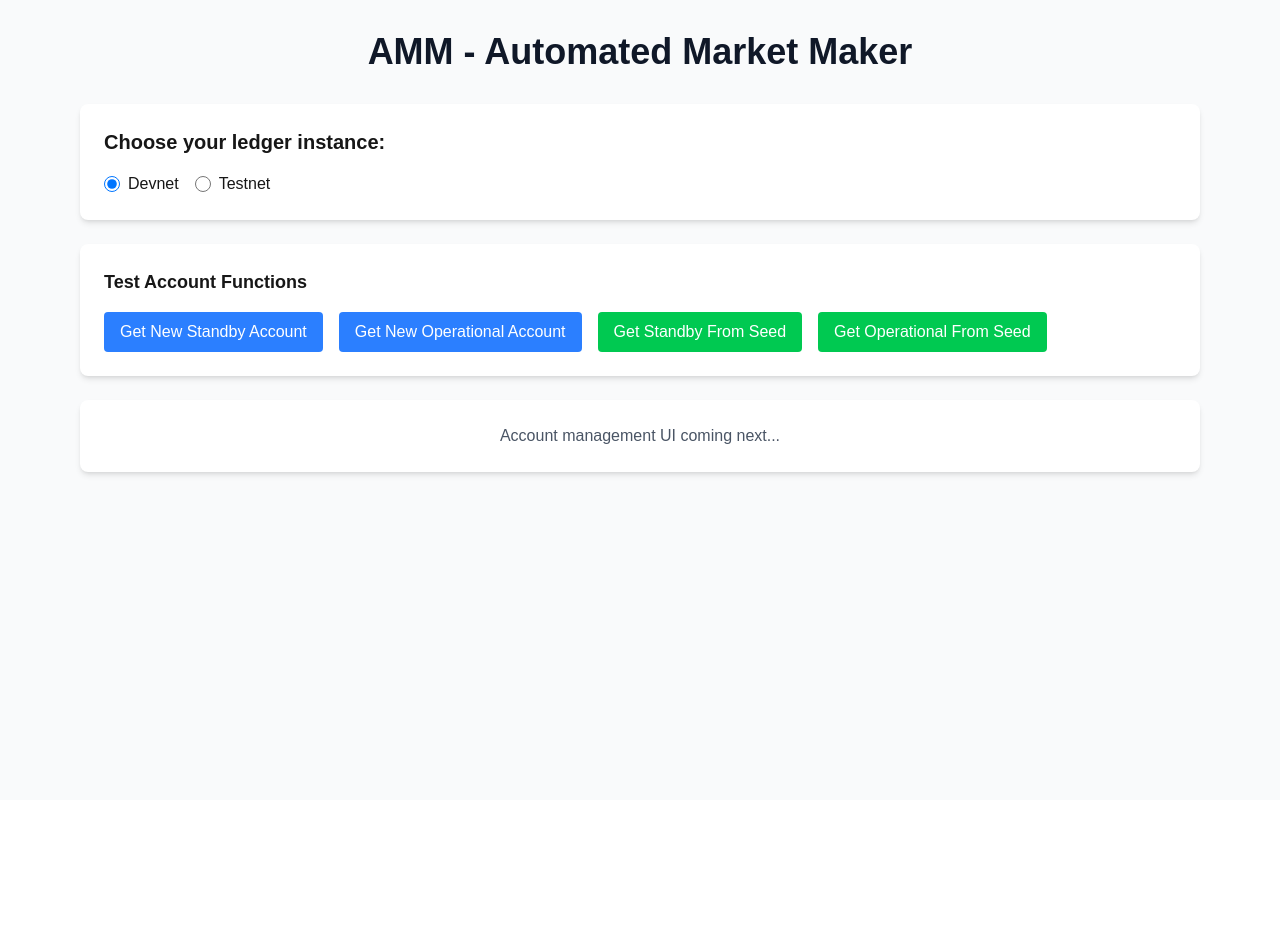
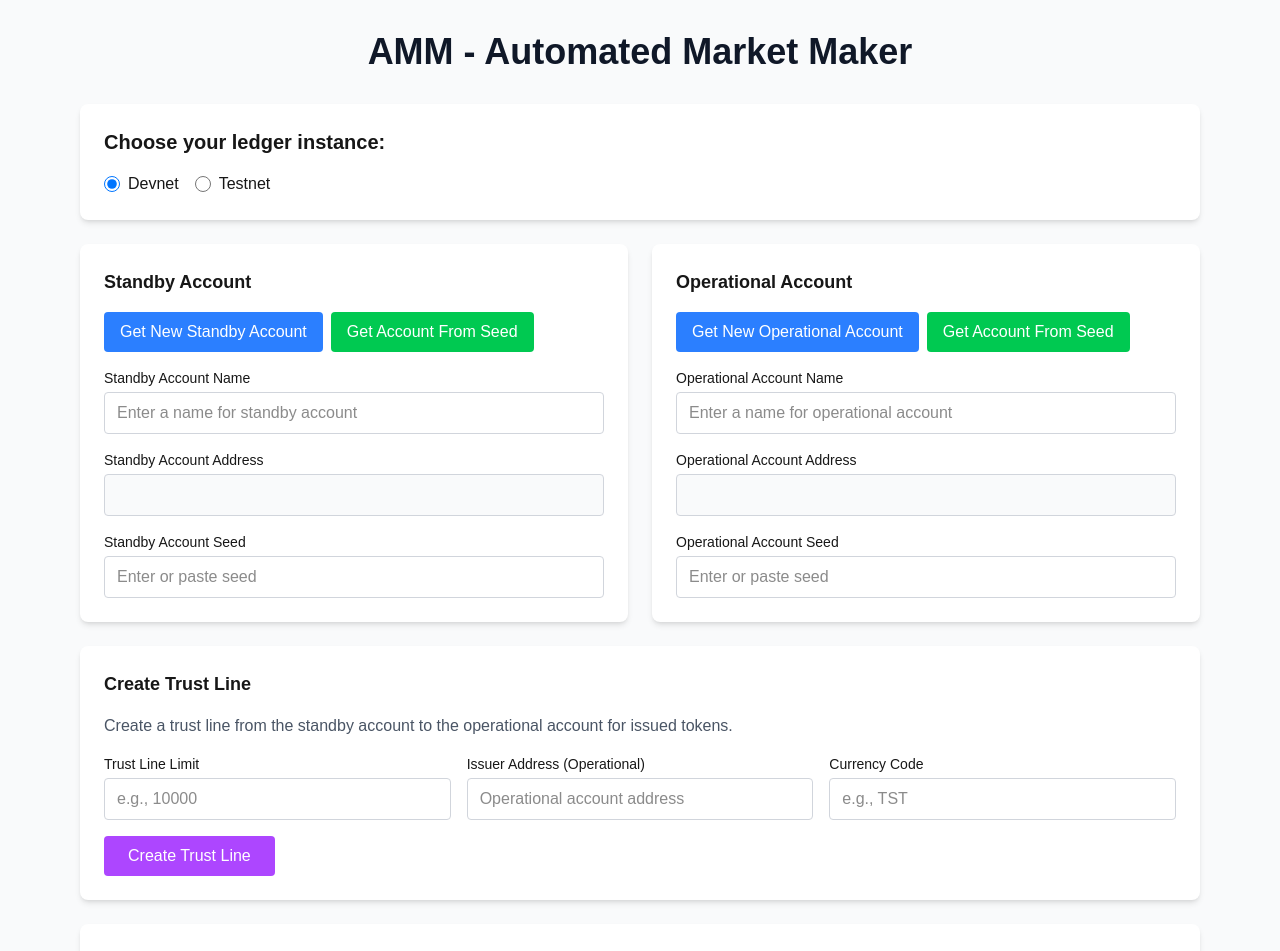
Before and after one commit to Avoisavo/EasyA-Wiser, a Next.js app: page /amm in a window 1280 px wide. Shown: the top 951 px of the page. Before the commit the page ends 800 px from the top, so only its background shows below. Built offline with nearby package versions, Linux system fonts and the light colour scheme.

Commit message:
added trust line function

```diff
--- a/pages/amm.js
+++ b/pages/amm.js
@@ -118,6 +118,55 @@ export default function AMM() {
     }
   };
 
+  // Create trust line
+  const createTrustLine = async () => {
+    if (!trustlineLimit || !destination || !currency) {
+      alert('Please fill in all trust line fields');
+      return;
+    }
+
+    setLoading(true);
+    const net = getNetworkUrl();
+    const client = new xrpl.Client(net);
+
+    try {
+      await client.connect();
+      setResults(`===Creating Trust Line===\n\nConnected to ${net}.`);
+
+      const standby_wallet = xrpl.Wallet.fromSeed(standbyAccount.seed);
+
+      const trustSet = {
+        TransactionType: "TrustSet",
+        Account: standby_wallet.address,
+        LimitAmount: {
+          currency: currency,
+          issuer: destination,
+          value: trustlineLimit
+        }
+      };
+
+      const prepared = await client.autofill(trustSet);
+      const signed = standby_wallet.sign(prepared);
+      const result = await client.submitAndWait(signed.tx_blob);
+
+      if (result.result.meta.TransactionResult == "tesSUCCESS") {
+        setResults(prev => prev + `\n\nTrust line created successfully!`);
+        setResults(prev => prev + `\nLimit: ${trustlineLimit}`);
+        setResults(prev => prev + `\nCurrency: ${currency}`);
+        setResults(prev => prev + `\nIssuer: ${destination}`);
+      } else {
+        setResults(prev => prev + `\n\nError creating trust line: ${result.result.meta.TransactionResult}`);
+      }
+
+    } catch (error) {
+      console.error('Error creating trust line:', error);
+      setResults(prev => prev + `\n\nError: ${error.message}`);
+    } finally {
+      await client.disconnect();
+      setLoading(false);
+    }
+  };
+
   return (
     <div className="min-h-screen bg-gray-50 py-8">
       <Head>
@@ -155,10 +204,13 @@ export default function AMM() {
           </div>
         </div>
 
-        {/* Testing Buttons - Basic account creation testing */}
-        <div className="bg-white rounded-lg shadow-md p-6 mb-6">
-          <h3 className="text-lg font-semibold mb-4">Test Account Functions</h3>
-          <div className="flex gap-4 flex-wrap">
+        {/* Account Management */}
+        <div className="grid md:grid-cols-2 gap-6 mb-6">
+          {/* Standby Account */}
+          <div className="bg-white rounded-lg shadow-md p-6">
+            <h3 className="text-lg font-semibold mb-4">Standby Account</h3>
+            <div className="space-y-4">
+              <div className="flex gap-2">
                 <button
                   onClick={() => getNewAccount('standby')}
                   disabled={loading}
@@ -167,6 +219,54 @@ export default function AMM() {
                   Get New Standby Account
                 </button>
                 <button
+                  onClick={() => getAccountFromSeed('standby')}
+                  disabled={loading}
+                  className="px-4 py-2 bg-green-500 text-white rounded hover:bg-green-600 disabled:opacity-50"
+                >
+                  Get Account From Seed
+                </button>
+              </div>
+
+              <div>
+                <label className="block text-sm font-medium mb-1">Standby Account Name</label>
+                <input
+                  type="text"
+                  value={standbyAccount.name}
+                  onChange={(e) => setStandbyAccount({...standbyAccount, name: e.target.value})}
+                  className="w-full px-3 py-2 border border-gray-300 rounded focus:outline-none focus:border-blue-500"
+                  placeholder="Enter a name for standby account"
+                />
+              </div>
+
+              <div>
+                <label className="block text-sm font-medium mb-1">Standby Account Address</label>
+                <input
+                  type="text"
+                  value={standbyAccount.address}
+                  readOnly
+                  className="w-full px-3 py-2 border border-gray-300 rounded bg-gray-50"
+                />
+              </div>
+
+              <div>
+                <label className="block text-sm font-medium mb-1">Standby Account Seed</label>
+                <input
+                  type="text"
+                  value={standbyAccount.seed}
+                  onChange={(e) => setStandbyAccount({...standbyAccount, seed: e.target.value})}
+                  className="w-full px-3 py-2 border border-gray-300 rounded focus:outline-none focus:border-blue-500"
+                  placeholder="Enter or paste seed"
+                />
+              </div>
+            </div>
+          </div>
+
+          {/* Operational Account */}
+          <div className="bg-white rounded-lg shadow-md p-6">
+            <h3 className="text-lg font-semibold mb-4">Operational Account</h3>
+            <div className="space-y-4">
+              <div className="flex gap-2">
+                <button
                   onClick={() => getNewAccount('operational')}
                   disabled={loading}
                   className="px-4 py-2 bg-blue-500 text-white rounded hover:bg-blue-600 disabled:opacity-50"
@@ -174,25 +274,103 @@ export default function AMM() {
                   Get New Operational Account
                 </button>
                 <button
-              onClick={() => getAccountFromSeed('standby')}
-              disabled={loading}
-              className="px-4 py-2 bg-green-500 text-white rounded hover:bg-green-600 disabled:opacity-50"
-            >
-              Get Standby From Seed
-            </button>
-            <button
                   onClick={() => getAccountFromSeed('operational')}
                   disabled={loading}
                   className="px-4 py-2 bg-green-500 text-white rounded hover:bg-green-600 disabled:opacity-50"
                 >
-              Get Operational From Seed
+                  Get Account From Seed
+                </button>
+              </div>
+
+              <div>
+                <label className="block text-sm font-medium mb-1">Operational Account Name</label>
+                <input
+                  type="text"
+                  value={operationalAccount.name}
+                  onChange={(e) => setOperationalAccount({...operationalAccount, name: e.target.value})}
+                  className="w-full px-3 py-2 border border-gray-300 rounded focus:outline-none focus:border-blue-500"
+                  placeholder="Enter a name for operational account"
+                />
+              </div>
+
+              <div>
+                <label className="block text-sm font-medium mb-1">Operational Account Address</label>
+                <input
+                  type="text"
+                  value={operationalAccount.address}
+                  readOnly
+                  className="w-full px-3 py-2 border border-gray-300 rounded bg-gray-50"
+                />
+              </div>
+
+              <div>
+                <label className="block text-sm font-medium mb-1">Operational Account Seed</label>
+                <input
+                  type="text"
+                  value={operationalAccount.seed}
+                  onChange={(e) => setOperationalAccount({...operationalAccount, seed: e.target.value})}
+                  className="w-full px-3 py-2 border border-gray-300 rounded focus:outline-none focus:border-blue-500"
+                  placeholder="Enter or paste seed"
+                />
+              </div>
+            </div>
+          </div>
+        </div>
+
+        {/* Trust Line Creation */}
+        <div className="bg-white rounded-lg shadow-md p-6 mb-6">
+          <h3 className="text-lg font-semibold mb-4">Create Trust Line</h3>
+          <p className="text-gray-600 mb-4">Create a trust line from the standby account to the operational account for issued tokens.</p>
+
+          <div className="grid md:grid-cols-3 gap-4">
+            <div>
+              <label className="block text-sm font-medium mb-1">Trust Line Limit</label>
+              <input
+                type="text"
+                value={trustlineLimit}
+                onChange={(e) => setTrustlineLimit(e.target.value)}
+                className="w-full px-3 py-2 border border-gray-300 rounded focus:outline-none focus:border-blue-500"
+                placeholder="e.g., 10000"
+              />
+            </div>
+
+            <div>
+              <label className="block text-sm font-medium mb-1">Issuer Address (Operational)</label>
+              <input
+                type="text"
+                value={destination}
+                onChange={(e) => setDestination(e.target.value)}
+                className="w-full px-3 py-2 border border-gray-300 rounded focus:outline-none focus:border-blue-500"
+                placeholder="Operational account address"
+              />
+            </div>
+
+            <div>
+              <label className="block text-sm font-medium mb-1">Currency Code</label>
+              <input
+                type="text"
+                value={currency}
+                onChange={(e) => setCurrency(e.target.value)}
+                className="w-full px-3 py-2 border border-gray-300 rounded focus:outline-none focus:border-blue-500"
+                placeholder="e.g., TST"
+              />
+            </div>
+          </div>
+
+          <div className="mt-4">
+            <button
+              onClick={createTrustLine}
+              disabled={loading}
+              className="px-6 py-2 bg-purple-500 text-white rounded hover:bg-purple-600 disabled:opacity-50"
+            >
+              Create Trust Line
             </button>
           </div>
         </div>
 
-        {/* Content will be added in subsequent commits */}
+        {/* Placeholder for next features */}
         <div className="bg-white rounded-lg shadow-md p-6">
-          <p className="text-gray-600 text-center">Account management UI coming next...</p>
+          <p className="text-gray-600 text-center">Token issuing functionality coming next...</p>
         </div>
       </div>
     </div>
```
Lines whose indentation alone changed are shown as unchanged.
